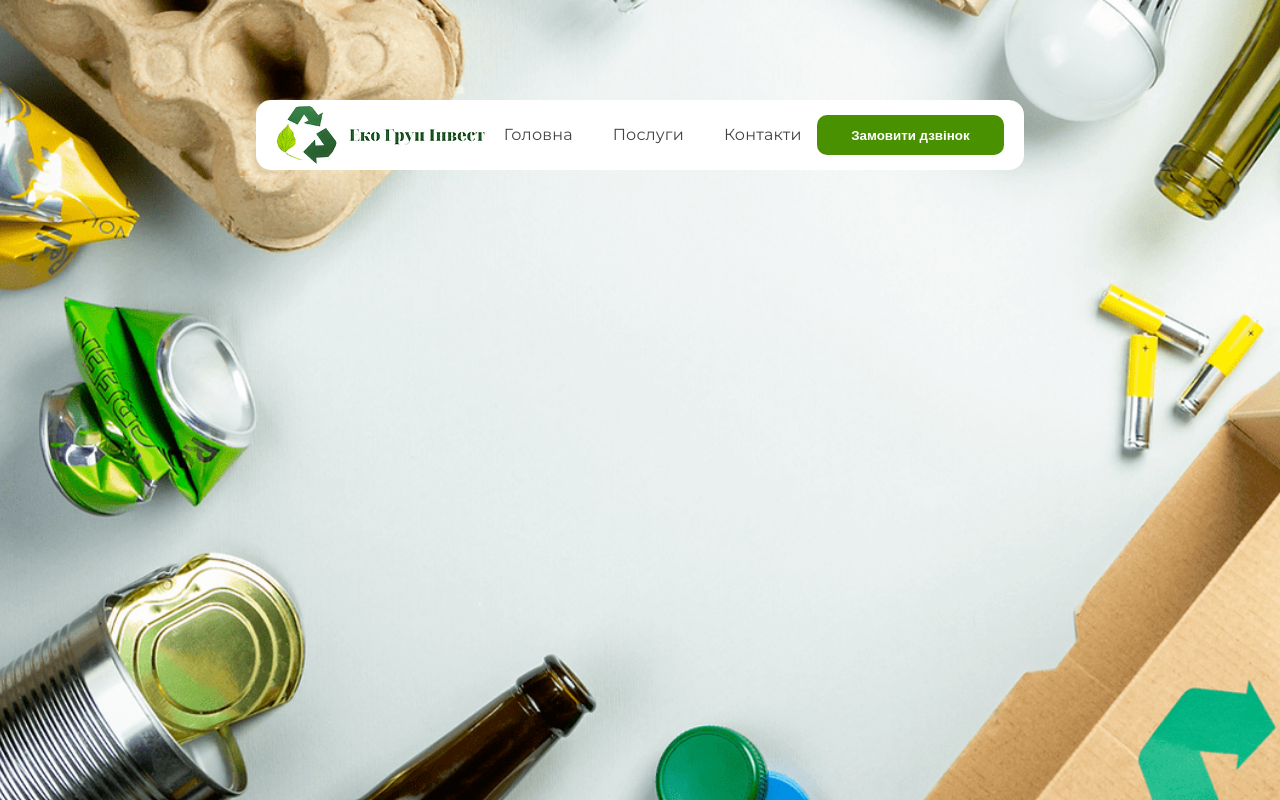
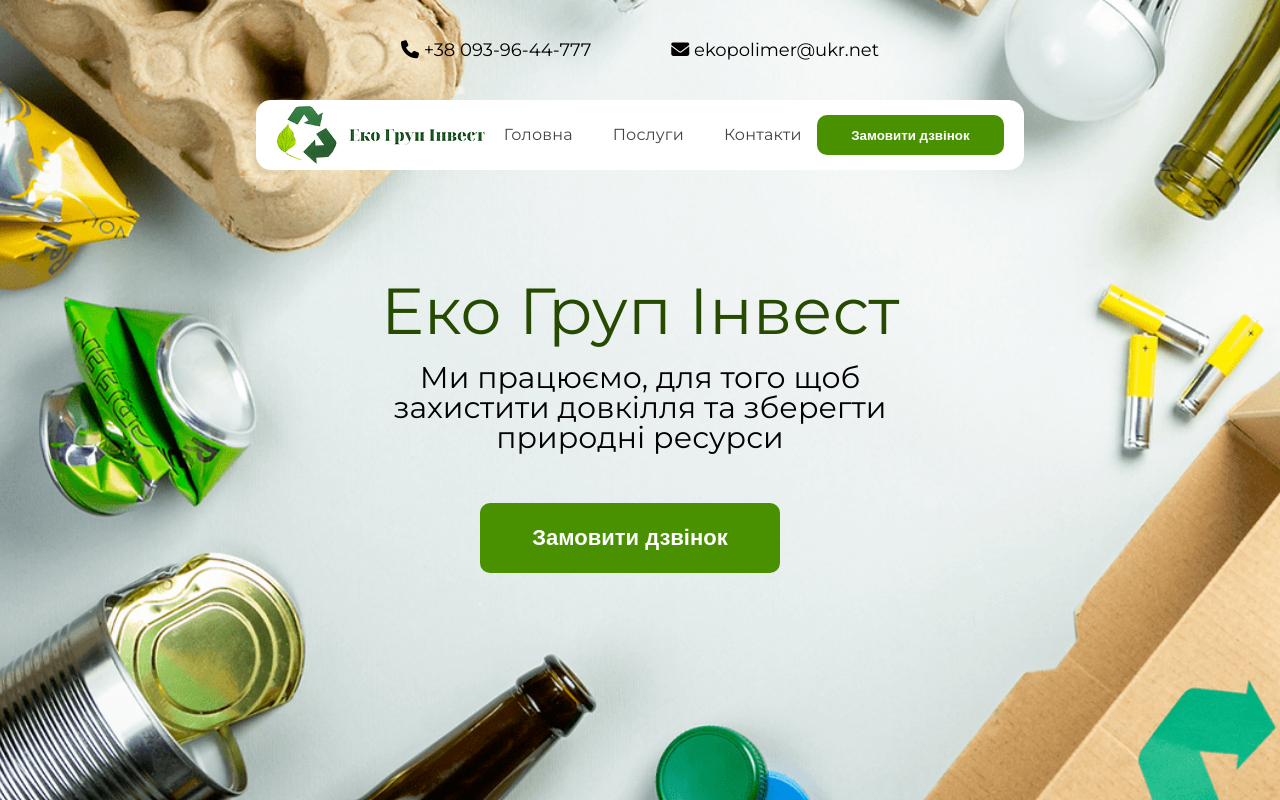
Before and after one commit to ArtemUholkov/eco_group_invest, a plain HTML site: page index.html in a window 1280 px wide. Drawn offline with Linux system fonts and the light colour scheme.

Commit message:
header + main ready

```diff
--- a/css/main_photo.css
+++ b/css/main_photo.css
@@ -10,3 +10,93 @@
   object-fit: cover;
   object-position: 22% 50%;
 }
+.main_photo_wrapper {
+  height: calc(100vh - 50px);
+  position: relative;
+}
+
+.main_photo_text_wrapper {
+  position: relative;
+  display: flex;
+  flex-direction: column;
+  height: 100%;
+  z-index: 2;
+  align-items: center;
+  justify-content: center;
+  margin: 0 auto;
+  max-width: 600px;
+}
+h1 {
+  font-size: 65px;
+  font-weight: 500;
+  text-align: center;
+  color: #264b00;
+  margin-bottom: 20px;
+}
+.main_photo_text {
+  font-size: 30px;
+  text-align: center;
+  margin-bottom: 50px;
+}
+.main_photo_button {
+  height: 70px;
+  font-size: 22px;
+  width: 300px;
+}
+.phone_mail {
+  height: 50px;
+  position: relative;
+  display: flex;
+  gap: 50px;
+  align-items: center;
+  justify-content: center;
+  top: 25px;
+  z-index: 20;
+}
+.phone {
+  position: relative;
+  display: flex;
+  height: 100%;
+  z-index: 20;
+  align-items: center;
+  justify-content: center;
+}
+.mail {
+  position: relative;
+  display: flex;
+  height: 100%;
+  z-index: 20;
+  align-items: center;
+  justify-content: center;
+}
+.main_phone_mail {
+  text-decoration: none;
+  font-size: 18px;
+  color: black;
+  z-index: 20;
+  padding: 15px;
+  transition: all 0.5s;
+  border-radius: 10px;
+}
+.main_phone_mail:hover {
+  color: white;
+  transition: all 0.5s;
+  background-color: #499100;
+}
+@media (max-width: 1000px) {
+  .phone_mail {
+    top: 200px;
+  }
+}
+@media (max-width: 570px) {
+  .phone_mail {
+    gap: 20px;
+  }
+}
+@media (max-width: 500px) {
+  .phone_mail {
+    top: 130px;
+    flex-direction: column;
+    gap: 5px;
+  }
+}
--- a/index.html
+++ b/index.html
@@ -7,6 +7,7 @@
     <link rel="icon" href="img/header/eco-group-logo.png" type="image/x-icon" />
     <link rel="preconnect" href="https://fonts.googleapis.com" />
     <link rel="preconnect" href="https://fonts.gstatic.com" crossorigin />
+    <script src="https://kit.fontawesome.com/d28b76815c.js" crossorigin="anonymous"></script>
     <link
       href="https://fonts.googleapis.com/css2?family=Montserrat:wght@400;700&family=Nunito:ital,wght@0,400;0,700;1,400&family=Roboto:wght@400;700&display=swap"
       rel="stylesheet"
@@ -57,7 +58,29 @@
     </div>
     <section class="main_photo">
       <img src="img/main/main_bgimg.png" alt="main background image" class="main_photo_img" />
-      <div class="main_photo_filter"></div>
+      <div class="phone_mail">
+        <div class="phone">
+          <a class="main_phone_mail" href="tel:+380939644777">
+            <i class="fa fa-phone phone_number_icon contacts_phone_number"></i>
+            <span class="contacts_phone_text">+38 093-96-44-777</span>
+          </a>
+        </div>
+        <div class="mail">
+          <a class="main_phone_mail" href="mailto:ekopolimer@ukr.net">
+            <i class="fa-solid fa-envelope"></i>
+            <span class="contacts_phone_text">ekopolimer@ukr.net</span>
+          </a>
+        </div>
+      </div>
+      <div class="main_photo_wrapper">
+        <div class="main_photo_text_wrapper">
+          <h1>Еко Груп Інвест</h1>
+          <span class="main_photo_text"
+            >Ми працюємо, для того щоб захистити довкілля та зберегти природні ресурси</span
+          >
+          <button class="header_button main_photo_button">Замовити дзвінок</button>
+        </div>
+      </div>
     </section>
     <script src="js/script.js"></script>
   </body>
```
